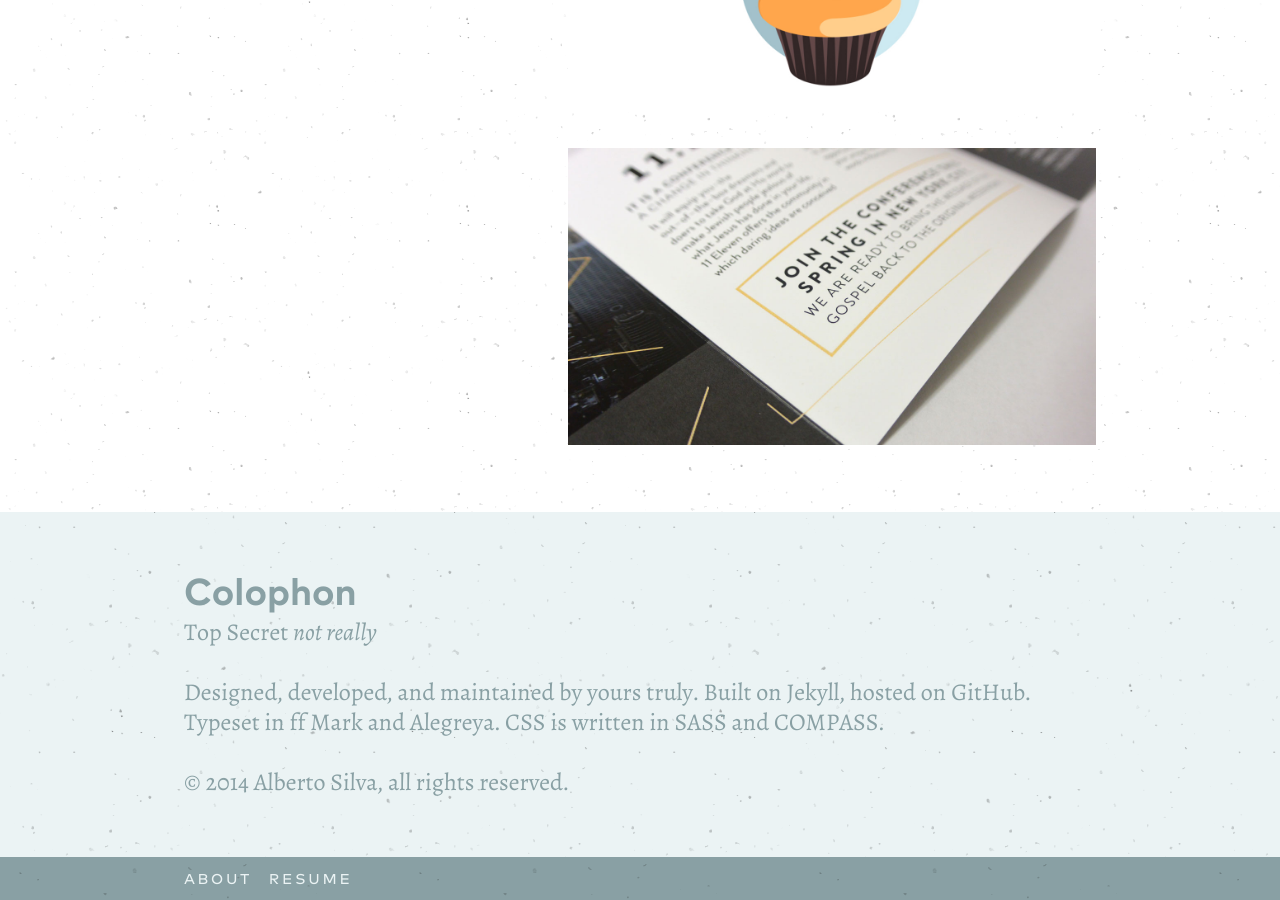
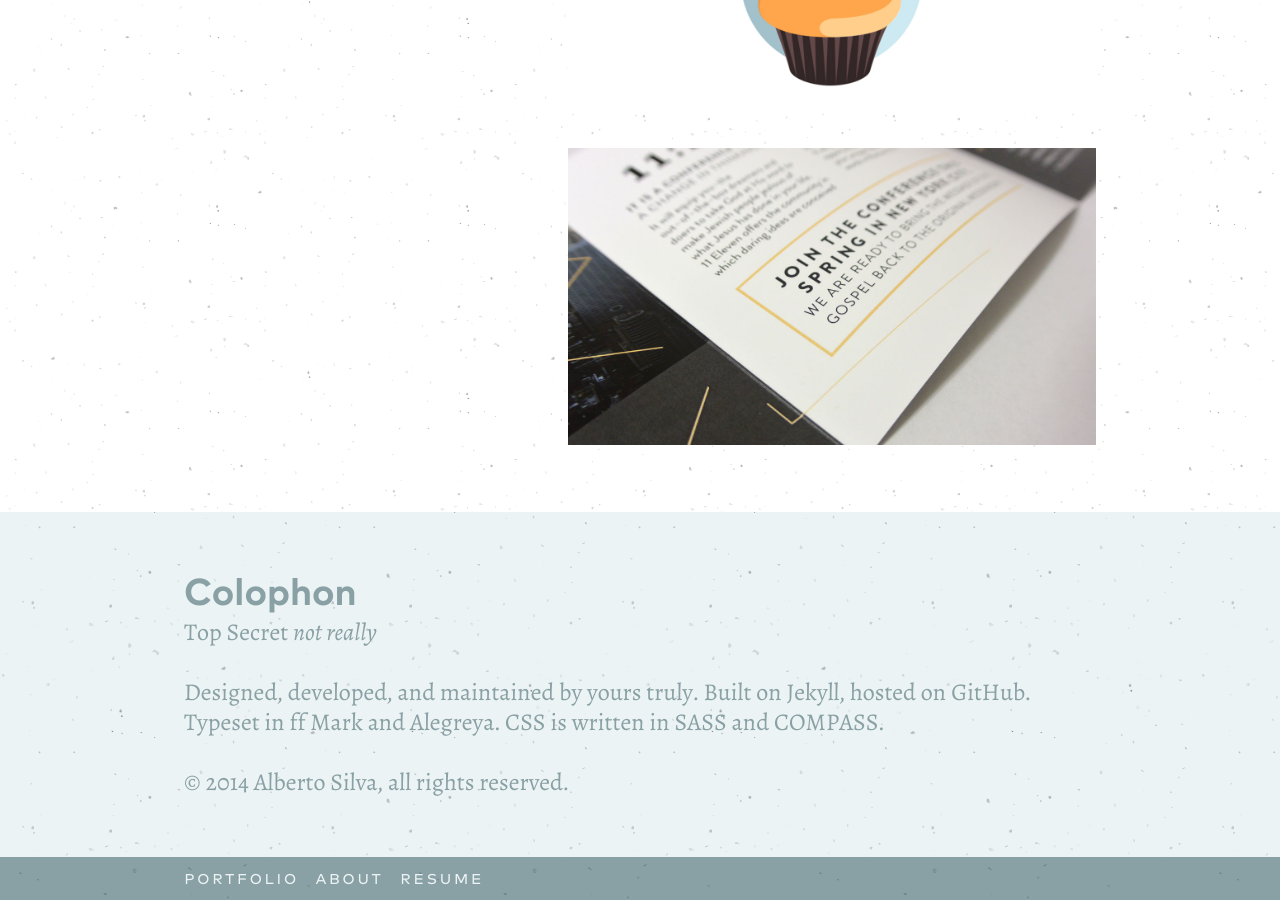
Before and after one commit to asilvadesigns/portfolio, a Jekyll site: the page built from index.html, in a window 1280 px wide and 900 px high, scrolled down 731 px. Built offline with Jekyll 4.4.1, drawn with Linux system fonts in a browser that asks for light colours.

Commit message:
Test v16

```diff
--- a/_includes/footer.html
+++ b/_includes/footer.html
@@ -9,6 +9,7 @@
     </div>
     <nav class="site__nav [ nav nav--secondary ]">
         <div class="container">
+            <a class="[ nav__link nav__link--small ] [ title title--secondary ] {{ page.status }}" href="{{ site.baseurl }}">Portfolio</a>
             {% for page in site.pages %}
             {% if page.title %}
             <a class="[ nav__link nav__link--small ] [ title title--secondary ] {{ page.status }}" href="{{ page.url | prepend: site.baseurl }}">{{ page.title }}</a>
```
Also changed, not shown: 6 other files.
